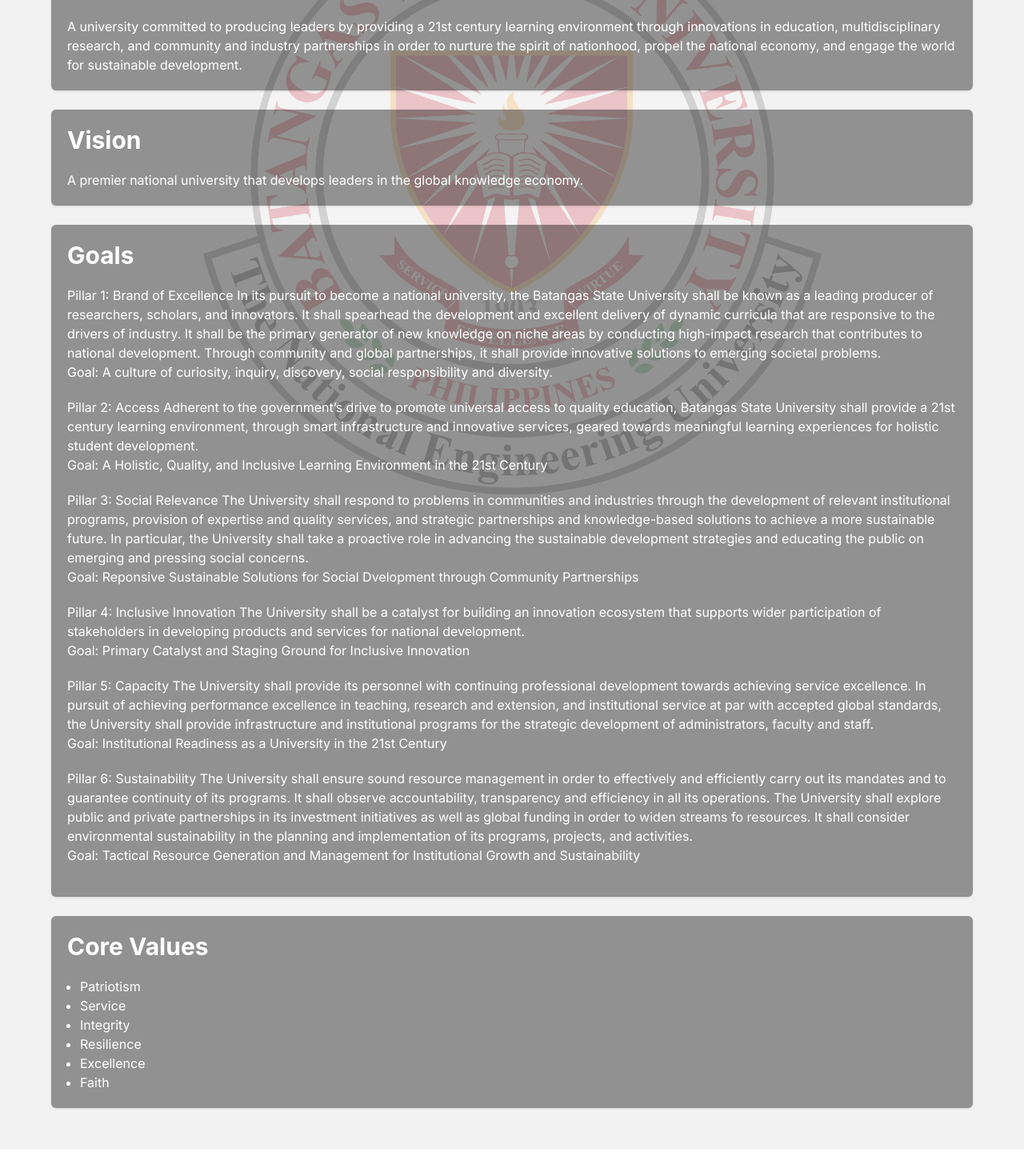
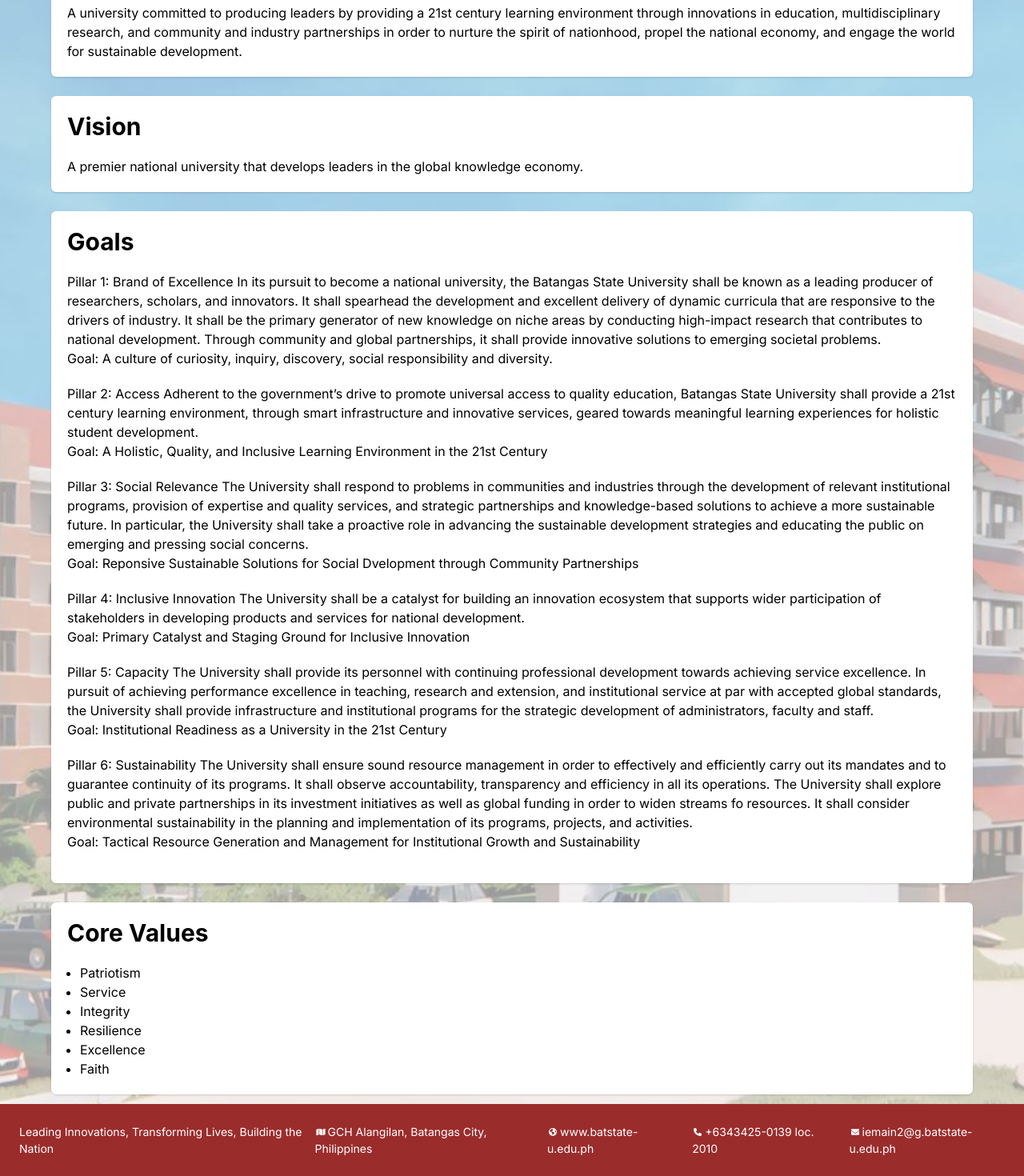
Before and after one commit to jpmbdll/my-survey-admin, a Next.js app: page / in a window 1280 px wide. Shown: the part 180-1650 px from the top of the page at 80% size. Before the commit the page ends 1617 px from the top, so only its background shows below. Built offline with nearby package versions, Linux system fonts and the light colour scheme.

Commit message:
enhancements

```diff
--- a/app/(root)/layout.js
+++ b/app/(root)/layout.js
@@ -1,11 +1,14 @@
 import { Providers } from "../providers";
+import { Box } from "@chakra-ui/react";
 import { Header } from "@/components/header";
+import { Footer } from "@/components/footer";
 
 export default function RootLayout({ children }) {
   return (
     <Providers>
       <Header />
       {children}
+      <Footer />
     </Providers>
   );
 }
--- a/app/(root)/page.js
+++ b/app/(root)/page.js
@@ -22,39 +22,31 @@ const map = [
 
 export default function Home() {
   return (
-    <Stack>
-      <Box
-        position="fixed"
-        backgroundImage="/bsu_logo.png"
-        backgroundSize="contain"
-        backgroundPosition="center"
-        backgroundRepeat="no-repeat"
-        w="100%"
-        height={{ base: "100%", lg: "calc(100vh - 75px)" }}
-        opacity={0.2}
-      ></Box>
     <Flex
-        bg="#f2f2f2"
       flexWrap="wrap"
       justifyContent="center"
       alignItems="stretch"
       height={{ base: "100%" }}
       px={{ base: 4, md: 12, lg: 16 }}
-        py={{ base: 3, md: 8, lg: 10 }}
+      pt={{ base: 16, sm: 20, md: 24 }}
+      backgroundImage="root_bg.png"
+      backgroundSize="cover"
+      backgroundPosition="center"
+      backgroundRepeat="no-repeat"
     >
       {map.map(({ title, content }, i) => {
         let d = (
-            <Text color="white" fontSize={{ base: "sm", lg: "md" }}>
+          <Text color="black" fontSize={{ base: "sm", lg: "md" }}>
             {content}
           </Text>
         );
         if (title === "Goals") {
           d = content.map((c, i) => (
             <Box key={i}>
-                <Text color="white" fontSize={{ base: "sm", lg: "md" }} pb={0}>
+              <Text color="black" fontSize={{ base: "sm", lg: "md" }} pb={0}>
                 {c.pillar}
               </Text>
-                <Text color="white" fontSize={{ base: "sm", lg: "md" }} pb={5}>
+              <Text color="black" fontSize={{ base: "sm", lg: "md" }} pb={5}>
                 {c.goal}
               </Text>
             </Box>
@@ -72,9 +64,9 @@ export default function Home() {
         }
         return (
           <Card
-              color="white"
+            color="black"
             key={i}
-              backgroundColor="rgba(0,0,0, 0.4)"
+            backgroundColor="white"
             flex={{ base: "0 0 100%" }}
             maxWidth={{ base: "100%" }}
             margin={3}
@@ -82,11 +74,10 @@ export default function Home() {
             <CardHeader pb={0}>
               <Heading size={{ base: "md", lg: "lg" }}>{title}</Heading>
             </CardHeader>
-              <CardBody>{d}</CardBody>
+            <CardBody color={"#000"}>{d}</CardBody>
           </Card>
         );
       })}
     </Flex>
-    </Stack>
   );
 }
--- a/app/(root)/statistics/page.js
+++ b/app/(root)/statistics/page.js
@@ -76,7 +76,7 @@ export default function Statistics() {
     <Stack bg="#f2f2f2" width="100%" height="100%">
       <Stack
         mx={{ base: 3, sm: 6, md: 12 }}
-        my={{ base: 3, sm: 5, md: 10 }}
+        pt={{ base: 16, sm: 20, md: 24 }}
         spacing={6}
       >
         <Count />
--- /dev/null
+++ b/components/footer.js
@@ -0,0 +1,51 @@
+"use client";
+import { Flex, Text, Box, Icon, Stack } from "@chakra-ui/react";
+import { FaMap } from "react-icons/fa6";
+import { FaEarthAmericas } from "react-icons/fa6";
+import { FaPhone } from "react-icons/fa6";
+import { FaEnvelope } from "react-icons/fa6";
+
+export function Footer() {
+  return (
+    <Box bg="red.700" color="white" p={{ base: 2, md: 6 }}>
+      <Flex
+        justifyContent="space-between"
+        alignItems="center"
+        flexWrap="wrap"
+        direction={{ base: "column", md: "row" }}
+      >
+        <Text fontSize="sm" flex="1 1 30%" mb={{ base: 2, lg: 0 }}>
+          Leading Innovations, Transforming Lives, Building the Nation
+        </Text>
+        <Flex
+          flex="1 1 70%"
+          justifyContent={{ base: "flex-start", md: "flex-end" }}
+          w="100%"
+        >
+          <Stack
+            direction={{ base: "column", lg: "row" }}
+            alignItems={{ base: "flex-start", md: "flex-end" }}
+            spacing={{ base: 1, lg: 6 }}
+          >
+            <Text fontSize={14}>
+              <Icon as={FaMap} pt={1} mr={0.5} />
+              GCH Alangilan, Batangas City, Philippines
+            </Text>
+            <Text fontSize={14}>
+              <Icon as={FaEarthAmericas} pt={1} mr={0.5} />
+              www.batstate-u.edu.ph
+            </Text>
+            <Text fontSize={14}>
+              <Icon as={FaPhone} pt={1} mr={0.5} />
+              +6343425-0139 loc. 2010
+            </Text>
+            <Text fontSize={14}>
+              <Icon as={FaEnvelope} pt={1} mr={0.5} />
+              iemain2@g.batstate-u.edu.ph
+            </Text>
+          </Stack>
+        </Flex>
+      </Flex>
+    </Box>
+  );
+}
--- a/components/header.js
+++ b/components/header.js
@@ -24,6 +24,9 @@ export function Header() {
       spacing={2}
       borderBottom={"1px solid"}
       borderColor={"gray.200"}
+      position={"fixed"}
+      zIndex={999}
+      width={"100%"}
     >
       <Stack direction="row" spacing={3}>
         <Image
```
Also changed, not shown: public/root_bg.png (added). Lines whose indentation alone changed are shown as unchanged.
